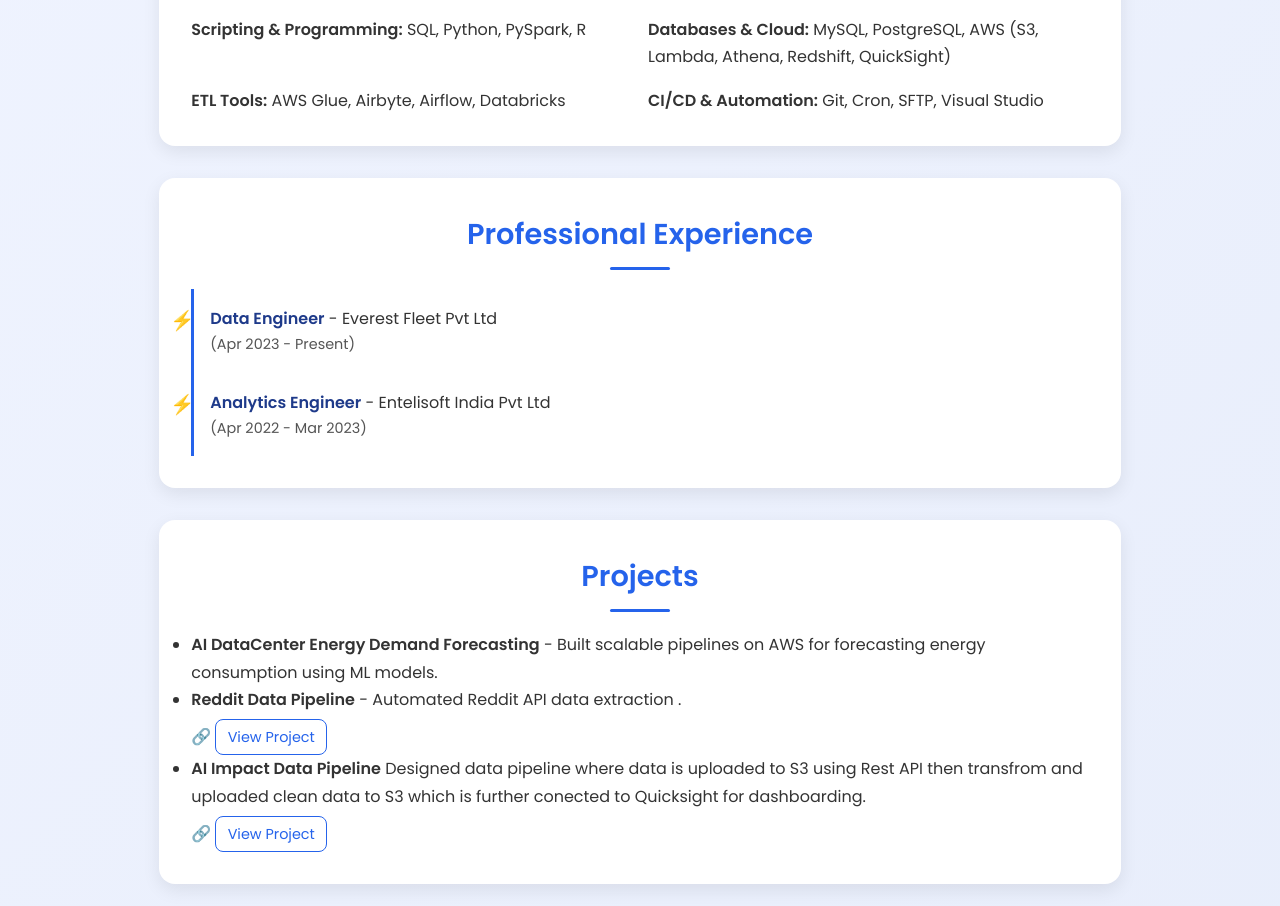
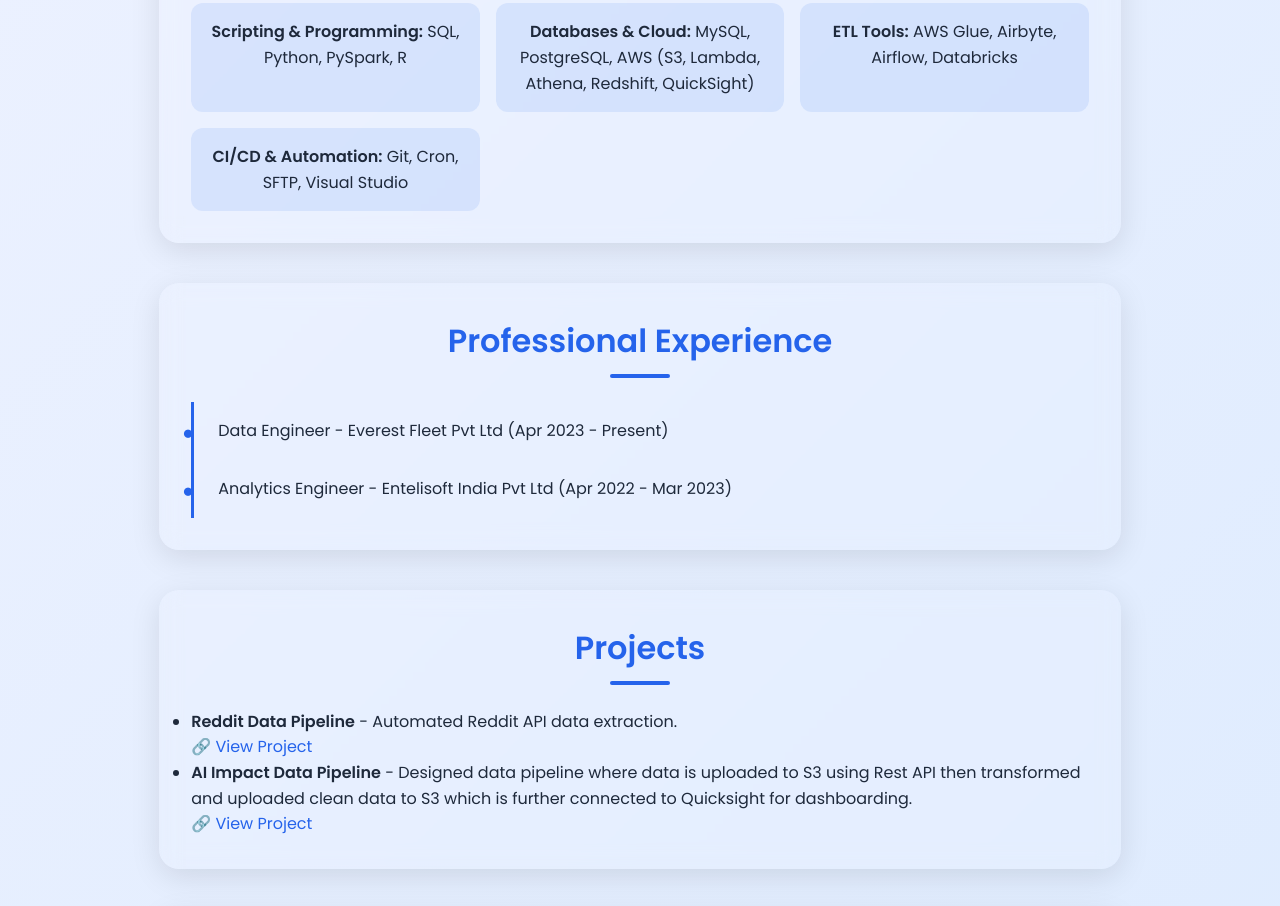
Before and after one commit to Neha-22-data/personal-profile, a plain HTML site: page Index.html in a window 1280 px wide. Shown: the part 580-1486 px from the top of the page. Drawn offline with Linux system fonts and the light colour scheme.

Commit message:
Update personal profile website

```diff
--- a/Index.html
+++ b/Index.html
@@ -59,13 +59,14 @@
     <section id="projects" class="card">
       <h2>Projects</h2>
       <ul>
-        <li><strong>AI DataCenter Energy Demand Forecasting</strong> - Built scalable pipelines on AWS for forecasting energy consumption using ML models.</li>
-        <li><strong>Reddit Data Pipeline</strong> -
-         Automated Reddit API data extraction .</li>
-        🔗 <a href="https://github.com/Neha-22-data/reddit-pipeline" target="_blank">View Project</a>
-        <li><strong>AI Impact Data Pipeline</strong>
-         Designed data pipeline where data is uploaded to S3 using Rest API then transfrom and uploaded clean data to S3 which is further conected to Quicksight for dashboarding.</li>
-         🔗 <a href="https://github.com/Neha-22-data/AI_impact_datapiepline" target="_blank">View Project</a>
+        <li>
+          <strong>Reddit Data Pipeline</strong> - Automated Reddit API data extraction.
+          <br>🔗 <a href="https://github.com/Neha-22-data/reddit-pipeline" target="_blank">View Project</a>
+        </li>
+        <li>
+          <strong>AI Impact Data Pipeline</strong> - Designed data pipeline where data is uploaded to S3 using Rest API then transformed and uploaded clean data to S3 which is further connected to Quicksight for dashboarding.
+          <br>🔗 <a href="https://github.com/Neha-22-data/AI_impact_datapiepline" target="_blank">View Project</a>
+        </li>
       </ul>
     </section>
 
@@ -91,7 +92,7 @@
       <h2>Contact Me</h2>
       <p>Email: <a href="mailto:nsp1736@gmail.com">nsp1736@gmail.com</a></p>
       <p>GitHub: <a href="https://github.com/Neha-22-data" target="_blank">github.com/Neha-22-data</a></p>
-      <p>LinkedIn: <a href="www.linkedin.com/in/neha-pancholi22" target="_blank">www.linkedin.com/in/neha-pancholi22</a></p>
+      <p>LinkedIn: <a href="https://www.linkedin.com/in/neha-pancholi22" target="_blank">www.linkedin.com/in/neha-pancholi22</a></p>
     </section>
   </main>
 
@@ -99,5 +100,19 @@
   <footer>
     <p>&copy; 2025 Neha Pancholi. All rights reserved.</p>
   </footer>
+
+  <!-- Scroll Animation Script -->
+  <script>
+    const cards = document.querySelectorAll('.card');
+    const observer = new IntersectionObserver(entries => {
+      entries.forEach(entry => {
+        if(entry.isIntersecting) {
+          entry.target.classList.add('visible');
+        }
+      });
+    }, { threshold: 0.2 });
+
+    cards.forEach(card => observer.observe(card));
+  </script>
 </body>
 </html>
--- a/styles.css
+++ b/styles.css
@@ -1,4 +1,4 @@
-/* Reset */
+/* Reset & global */
 * {
   margin: 0;
   padding: 0;
@@ -7,69 +7,93 @@
 
 body {
   font-family: 'Poppins', sans-serif;
-  background: linear-gradient(135deg, #f0f4ff, #e6ecfa);
-  color: #333;
-  line-height: 1.7;
+  background: linear-gradient(135deg, #eef2ff, #dbeafe);
+  color: #1e293b;
+  line-height: 1.6;
+  overflow-x: hidden;
 }
 
-/* Header */
+/* Header / Hero */
 header {
+  position: relative;
+  text-align: center;
+  padding: 6rem 1rem 4rem;
   background: linear-gradient(135deg, #2563eb, #1e3a8a);
-  color: white;
-  padding: 3rem 1rem;
-  text-align: center;
-  border-bottom-left-radius: 50% 10%;
-  border-bottom-right-radius: 50% 10%;
-  box-shadow: 0 4px 20px rgba(0, 0, 0, 0.15);
+  color: #fff;
+  overflow: hidden;
 }
 
 header h1 {
-  font-size: 2.8rem;
+  font-size: 3.2rem;
   margin-bottom: 0.5rem;
-  animation: fadeInDown 1s ease-in-out;
+  animation: fadeDown 1s ease forwards;
 }
 
 header .tagline {
-  font-size: 1.3rem;
-  font-weight: 300;
+  font-size: 1.4rem;
+  font-weight: 400;
   opacity: 0.9;
-  animation: fadeInUp 1s ease-in-out;
+  animation: fadeUp 1.2s ease forwards;
 }
 
-/* Container */
+/* Hero floating shapes */
+header::before, header::after {
+  content: "";
+  position: absolute;
+  width: 400px;
+  height: 400px;
+  border-radius: 50%;
+  background: radial-gradient(circle, rgba(255,255,255,0.15), transparent);
+  animation: float 12s infinite ease-in-out;
+  z-index: 0;
+}
+header::before { top: -150px; left: -150px; }
+header::after { bottom: -150px; right: -150px; animation-delay: 6s; }
+
+/* Main layout */
 main {
   max-width: 1000px;
-  margin: 2.5rem auto;
+  margin: -4rem auto 3rem;
   padding: 0 1.2rem;
 }
 
-/* Card */
+/* Cards for sections */
 .card {
-  background: #fff;
+  background: rgba(255, 255, 255, 0.1);
+  backdrop-filter: blur(10px);
+  border-radius: 20px;
   padding: 2rem;
-  margin-bottom: 2rem;
-  border-radius: 16px;
-  box-shadow: 0 6px 18px rgba(0, 0, 0, 0.08);
-  transition: transform 0.3s ease, box-shadow 0.3s ease;
-  animation: fadeIn 1s ease-in-out;
+  margin-bottom: 2.5rem;
+  box-shadow: 0 8px 30px rgba(0,0,0,0.1);
+  transition: transform 0.3s, box-shadow 0.3s;
+  opacity: 0;
+  transform: translateY(20px);
 }
+
 .card:hover {
-  transform: translateY(-6px);
-  box-shadow: 0 12px 24px rgba(0, 0, 0, 0.12);
+  transform: translateY(-8px) scale(1.02);
+  box-shadow: 0 12px 40px rgba(0,0,0,0.2);
+}
+
+/* Fade-in animation when visible */
+.card.visible {
+  opacity: 1;
+  transform: translateY(0);
+  transition: opacity 0.8s ease, transform 0.8s ease;
 }
 
 /* Headings */
 h2 {
   color: #2563eb;
-  margin-bottom: 1.2rem;
+  font-size: 2rem;
+  margin-bottom: 1.5rem;
   text-align: center;
-  font-size: 1.8rem;
   position: relative;
 }
 h2::after {
   content: "";
   width: 60px;
-  height: 3px;
+  height: 4px;
   background: #2563eb;
   display: block;
   margin: 0.5rem auto 0;
@@ -79,40 +103,37 @@ h2::after {
 /* Skills Grid */
 .skills-grid {
   display: grid;
-  grid-template-columns: 1fr;
+  grid-template-columns: repeat(auto-fit, minmax(220px, 1fr));
   gap: 1rem;
 }
-@media (min-width: 700px) {
-  .skills-grid {
-    grid-template-columns: 1fr 1fr;
-  }
+.skills-grid div {
+  background: rgba(37,99,235,0.1);
+  border-radius: 12px;
+  padding: 1rem;
+  text-align: center;
+  transition: transform 0.3s, background 0.3s;
+}
+.skills-grid div:hover {
+  background: rgba(37,99,235,0.25);
+  transform: scale(1.05);
 }
 
-/* Timeline Style */
+/* Timeline */
 .timeline {
   list-style: none;
+  padding-left: 0;
+  border-left: 3px solid #2563eb;
 }
 .timeline li {
-  padding: 1rem 0;
-  border-left: 3px solid #2563eb;
-  padding-left: 1rem;
+  padding: 1rem 0 1rem 1.5rem;
   position: relative;
 }
 .timeline li::before {
-  content: "⚡";
+  content: "●";
   position: absolute;
-  left: -1.5rem;
+  left: -12px;
   color: #2563eb;
   font-size: 1.2rem;
-}
-.role {
-  font-weight: 600;
-  color: #1e3a8a;
-}
-.date {
-  display: block;
-  font-size: 0.9rem;
-  color: #555;
 }
 
 /* Links */
@@ -120,53 +141,35 @@ a {
   color: #2563eb;
   text-decoration: none;
   font-weight: 500;
-  transition: 0.2s;
+  transition: all 0.3s ease;
 }
 a:hover {
   color: #1e3a8a;
   text-decoration: underline;
-}
-
-/* Project Links */
-#projects a {
-  display: inline-block;
-  margin-top: 0.4rem;
-  padding: 0.3rem 0.7rem;
-  border: 1px solid #2563eb;
-  border-radius: 8px;
-  font-size: 0.9rem;
-  transition: 0.3s;
-}
-#projects a:hover {
-  background: #2563eb;
-  color: white;
-  text-decoration: none;
   transform: scale(1.05);
 }
 
 /* Footer */
 footer {
   text-align: center;
-  padding: 1.5rem;
+  padding: 2rem;
   margin-top: 3rem;
   background: linear-gradient(135deg, #1e3a8a, #2563eb);
   color: white;
-  font-size: 0.95rem;
   border-top-left-radius: 16px;
   border-top-right-radius: 16px;
-  box-shadow: 0 -4px 12px rgba(0, 0, 0, 0.1);
 }
 
-/* Animations */
-@keyframes fadeIn {
-  from {opacity: 0; transform: translateY(20px);}
-  to {opacity: 1; transform: translateY(0);}
+/* Keyframes */
+@keyframes fadeDown {
+  0% { opacity: 0; transform: translateY(-40px); }
+  100% { opacity: 1; transform: translateY(0); }
 }
-@keyframes fadeInDown {
-  from {opacity: 0; transform: translateY(-20px);}
-  to {opacity: 1; transform: translateY(0);}
+@keyframes fadeUp {
+  0% { opacity: 0; transform: translateY(40px); }
+  100% { opacity: 1; transform: translateY(0); }
 }
-@keyframes fadeInUp {
-  from {opacity: 0; transform: translateY(20px);}
-  to {opacity: 1; transform: translateY(0);}
+@keyframes float {
+  0%,100% { transform: translateY(0) scale(1); }
+  50% { transform: translateY(-30px) scale(1.1); }
 }
```
